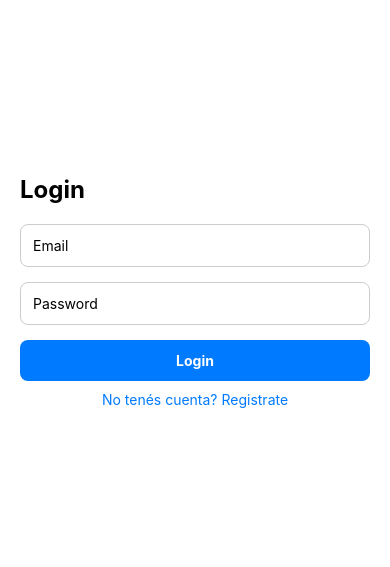
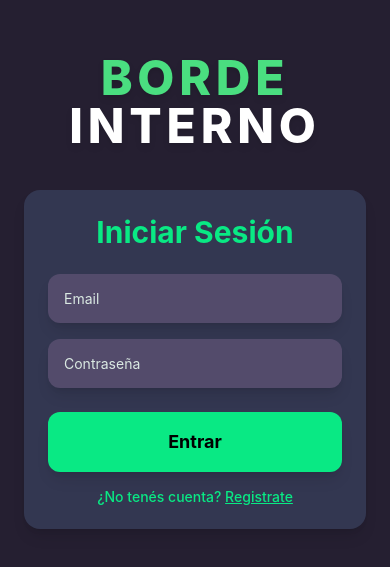
Before and after one commit to Davidenko01/BORDE-INTERNO, a React Native app in the folder frontend/: screen /Login in a window 390 px wide. Shown: the part 131-698 px from the top of the page. Built offline with nearby package versions, Linux system fonts and the light colour scheme.

Commit message:
tailwind integrado, estilando login

```diff
--- a/frontend/App.tsx
+++ b/frontend/App.tsx
@@ -1,6 +1,7 @@
 import React from 'react';
 import { AuthProvider } from './src/context/AuthContext';
 import AppNavigator from './src/navigation/AppNavigator';
+import "./global.css";
 
 export default function App() {
   return (
--- a/frontend/app.json
+++ b/frontend/app.json
@@ -22,7 +22,8 @@
       }
     },
     "web": {
-      "favicon": "./assets/favicon.png"
+      "favicon": "./assets/favicon.png",
+      "bundler": "metro"
     }
   }
 }
--- /dev/null
+++ b/frontend/babel.config.js
@@ -0,0 +1,9 @@
+module.exports = function (api) {
+    api.cache(true);
+    return {
+      presets: [
+        ["babel-preset-expo", { jsxImportSource: "nativewind" }],
+        "nativewind/babel",
+      ],
+    };
+  };
--- /dev/null
+++ b/frontend/global.css
@@ -0,0 +1,3 @@
+@tailwind base;
+@tailwind components;
+@tailwind utilities;
--- /dev/null
+++ b/frontend/metro.config.js
@@ -0,0 +1,6 @@
+const { getDefaultConfig } = require("expo/metro-config");
+const { withNativeWind } = require('nativewind/metro');
+
+const config = getDefaultConfig(__dirname)
+
+module.exports = withNativeWind(config, { input: './global.css' })
--- /dev/null
+++ b/frontend/nativewind-env.d.ts
@@ -0,0 +1 @@
+/// <reference types="nativewind/types" />
--- a/frontend/package.json
+++ b/frontend/package.json
@@ -18,14 +18,16 @@
     "expo": "~52.0.46",
     "expo-status-bar": "~2.0.1",
     "formik": "^2.4.6",
+    "nativewind": "^4.1.23",
     "react": "18.3.1",
     "react-dom": "18.3.1",
     "react-native": "0.76.9",
     "react-native-gesture-handler": "~2.20.2",
-    "react-native-reanimated": "~3.16.1",
-    "react-native-safe-area-context": "^4.12.0",
+    "react-native-reanimated": "3.16.2",
+    "react-native-safe-area-context": "4.12.0",
     "react-native-screens": "~4.4.0",
     "react-native-web": "~0.19.13",
+    "tailwindcss": "^3.4.17",
     "yup": "^1.6.1",
     "zustand": "^5.0.3"
   },
--- a/frontend/src/screens/LoginScreen.tsx
+++ b/frontend/src/screens/LoginScreen.tsx
@@ -28,64 +28,46 @@ export default function LoginScreen() {
   };
 
   return (
-    <View style={styles.container}>
-      <Text style={styles.title}>Login</Text>
+    <View className="flex-1 justify-center items-center bg-[#251f31] px-6">
+      <Text className="text-5xl font-extrabold text-green-400 tracking-widest mb-10 text-center drop-shadow-md">
+        BORDE <Text className="text-white">INTERNO</Text>
+      </Text>
+      <View className="bg-[#333751] w-full rounded-2xl p-6 shadow-lg max-w-md">
+        <Text className="text-3xl font-bold text-center text-[#09e984] mb-6">
+          Iniciar Sesión
+        </Text>
+
         <TextInput
-        style={styles.input}
+          className="p-4 rounded-xl mb-4 text-black bg-[#534b6b] shadow-lg"
           placeholder="Email"
+          placeholderTextColor="#dae9e2"
           value={email}
           onChangeText={setEmail}
           autoCapitalize="none"
         />
         <TextInput
-        style={styles.input}
-        placeholder="Password"
+          className="p-4 rounded-xl mb-6 text-black bg-[#534b6b] shadow-lg"
+          placeholder="Contraseña"
+          placeholderTextColor="#dae9e2"
           value={password}
           onChangeText={setPassword}
           secureTextEntry
         />
-      <TouchableOpacity style={styles.button} onPress={handleLogin}>
-        <Text style={styles.buttonText}>Login</Text>
+        <TouchableOpacity
+          className="bg-[#09e984] p-4 rounded-xl mb-4 shadow-lg"
+          onPress={handleLogin}
+        >
+          <Text className="text-black text-center font-bold text-lg">
+            Entrar
+          </Text>
         </TouchableOpacity>
-      <TouchableOpacity onPress={() => navigation.navigate('Register')}>
-        <Text style={styles.link}>No tenés cuenta? Registrate</Text>
+
+        <TouchableOpacity onPress={() => navigation.navigate("Register")}>
+          <Text className="text-center text-[#09e984] font-medium">
+            ¿No tenés cuenta? <Text className="underline">Registrate</Text>
+          </Text>
         </TouchableOpacity>
+      </View>
     </View>
   );
 }
-
-const styles = StyleSheet.create({
-  container: {
-    flex: 1,
-    justifyContent: 'center',
-    padding: 20,
-    backgroundColor: 'white',
-  },
-  title: {
-    fontSize: 24,
-    fontWeight: 'bold',
-    marginBottom: 20,
-  },
-  input: {
-    borderWidth: 1,
-    borderColor: '#ccc',
-    padding: 12,
-    borderRadius: 8,
-    marginBottom: 15,
-  },
-  button: {
-    backgroundColor: '#007bff',
-    padding: 12,
-    borderRadius: 8,
-    marginBottom: 10,
-  },
-  buttonText: {
-    color: 'white',
-    textAlign: 'center',
-    fontWeight: 'bold',
-  },
-  link: {
-    color: '#007bff',
-    textAlign: 'center',
-  },
-});
--- /dev/null
+++ b/frontend/tailwind.config.js
@@ -0,0 +1,10 @@
+/** @type {import('tailwindcss').Config} */
+module.exports = {
+  // NOTE: Update this to include the paths to all of your component files.
+  content: ["./src/**/*.{js,jsx,ts,tsx}"],
+  presets: [require("nativewind/preset")],
+  theme: {
+    extend: {},
+  },
+  plugins: [],
+}
```
Also changed, not shown: 1 other file (tests, documents, lock files or other folders). Lines whose indentation alone changed are shown as unchanged.
